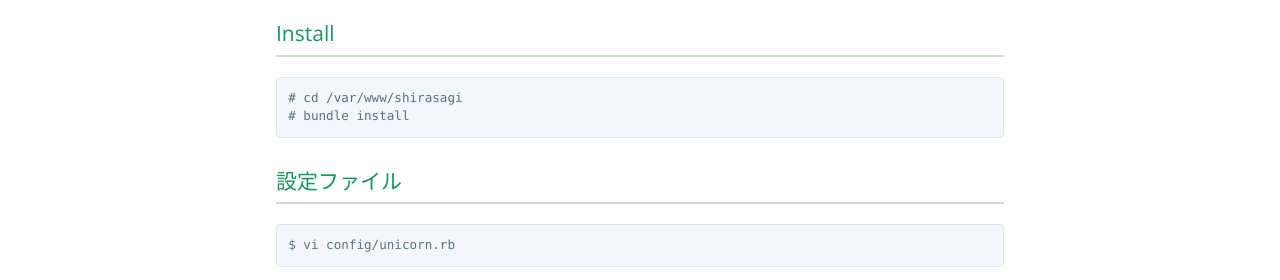
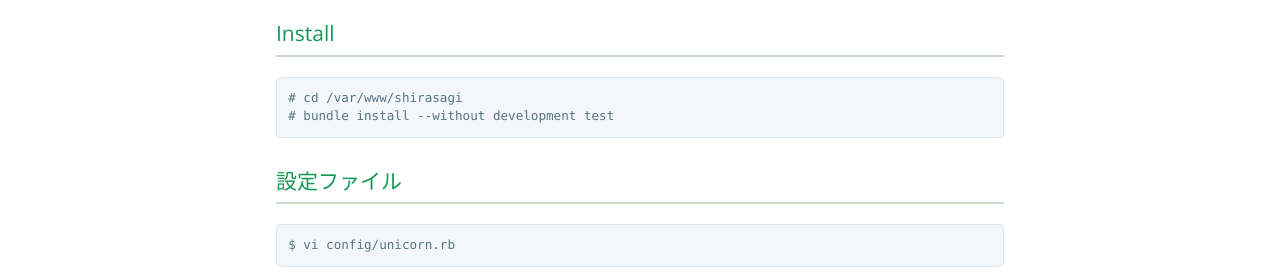
Before and after one commit to shirasagi/shirasagi.github.io, a Jekyll site: the page built from installation/unicorn.md, in a window 1280 px wide. Shown: the part 397-677 px from the top of the page. Built offline with Jekyll 4.4.1, drawn with Linux system fonts in a browser that asks for light colours; nearby versions of some CDN libraries; Markdown is read by kramdown in place of the engine named in the settings.

Commit message:
[add] "--without development test" options

````diff
--- a/installation/unicorn.md
+++ b/installation/unicorn.md
@@ -11,7 +11,7 @@ title: Unicorn のインストール
 
 ```
 # cd /var/www/shirasagi
-# bundle install
+# bundle install --without development test
 ```
 
 ## 設定ファイル
````
Also changed, not shown: installation/manual.md (+1 -1 lines), updation/manual.md (+1 -1 lines), README.md.
